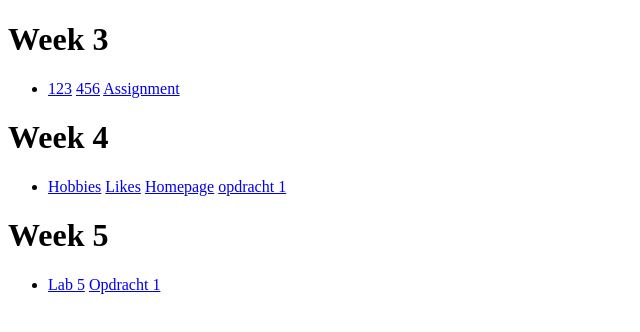
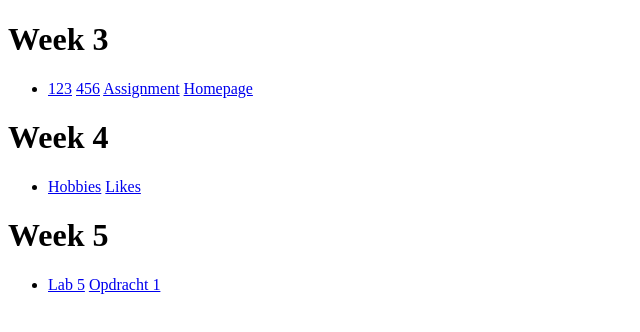
Before and after one commit to r0879266/Web-Development-Noah-Foulon, a plain HTML site: page index.html in a window 1280 px wide. Shown: the whole page, without its empty margins (0-640 px from the left). Drawn offline with Linux system fonts and the light colour scheme.

Commit message:
Update index.html

```diff
--- a/index.html
+++ b/index.html
@@ -11,15 +11,16 @@
         <a href="html5/123Noah.html">123</a>
         <a href="html5/456.html">456</a>
         <a href="html5/contact information assignment.html">Assignment</a>
+        <a href="html5/personal homepage.html">Homepage</a>
     </li>
 </ul>
 <h1>Week 4</h1>
 <ul>
     <li>
+
         <a href="html5/hobbies.html">Hobbies</a>
         <a href="html5/likes.html">Likes</a>
-        <a href="html5/personal homepage.html">Homepage</a>
-        <a href="CSS1/Opdracht1.html">opdracht 1</a>
+
     </li>
 </ul>
 <h1>Week 5</h1>
```
